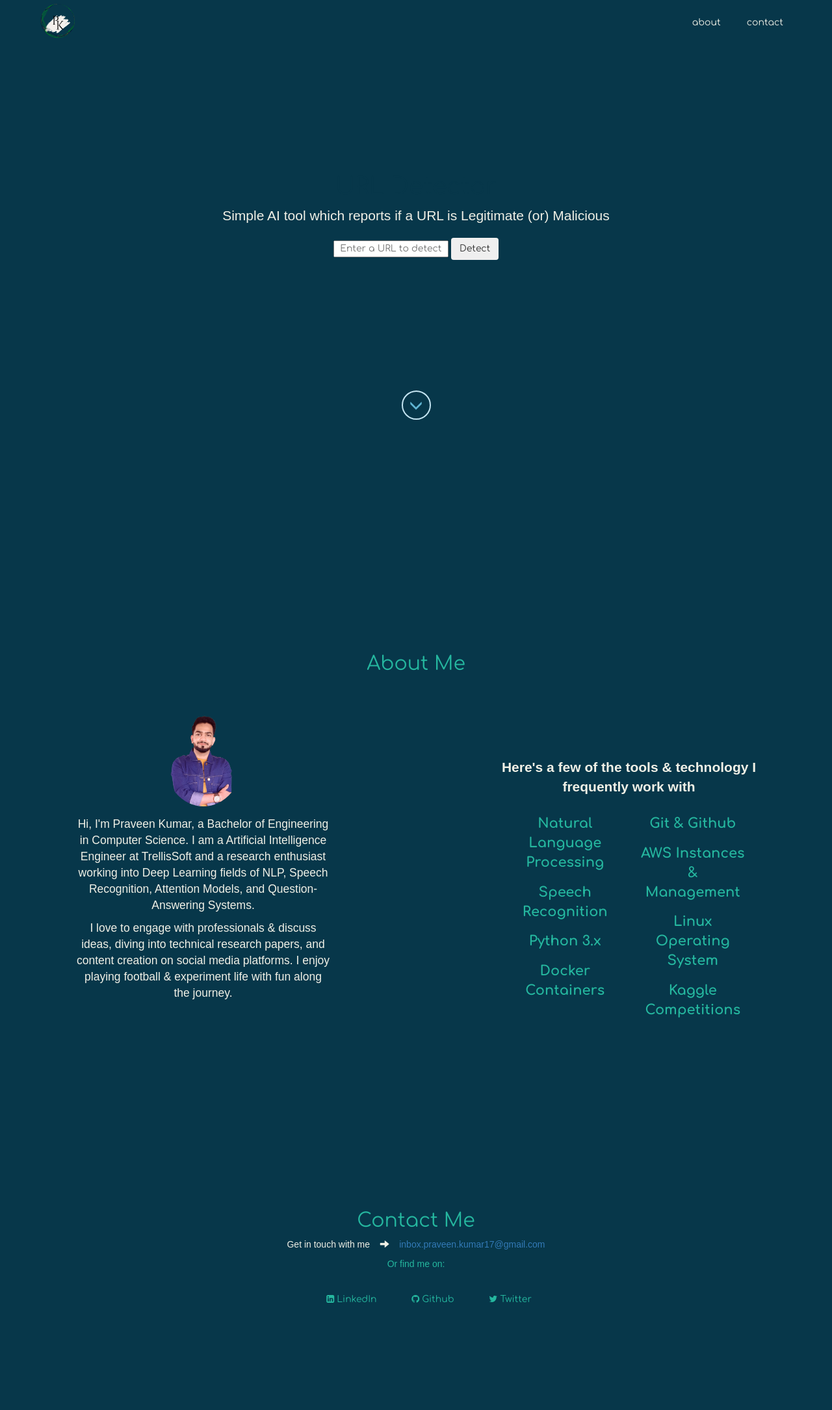
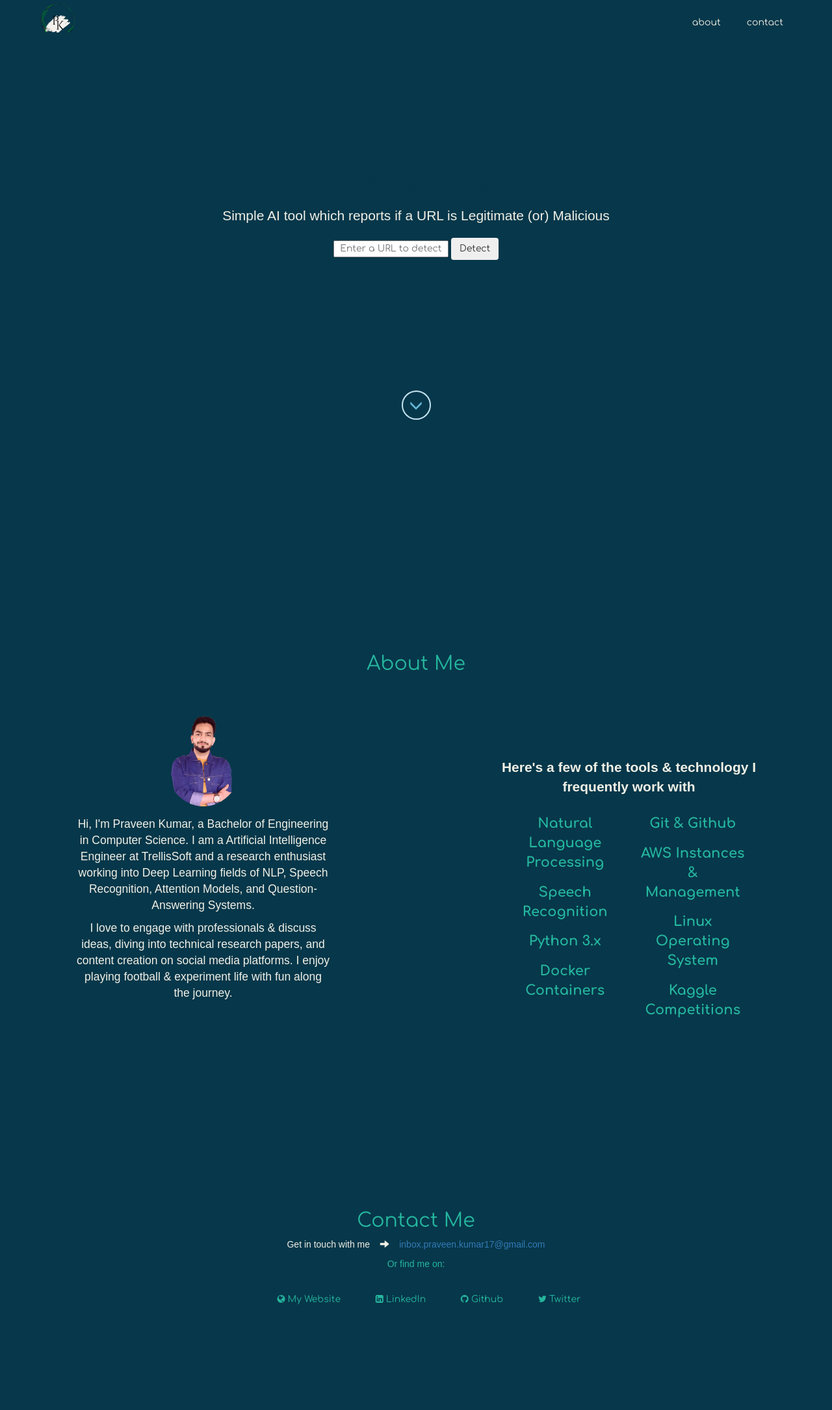
Before and after one commit to inboxpraveen/url-detector, a Flask app: page / in a window 1280 px wide. Shown: the whole page at 65% size. Run offline with Flask 2, Linux system fonts and the light colour scheme; some libraries are stand-ins or nearby versions; some web fonts are replaced.

Commit message:
added website

```diff
--- a/hosting/static/css/style.css
+++ b/hosting/static/css/style.css
@@ -43,8 +43,7 @@ body {
   height: 100%;
   font-family: "Comfortaa", Helvetica, Arial, sans-serif;
   background-color: #07374a;
-  /* Margin bottom by footer height */
-  margin-bottom: 60px; }
+  margin: 0 auto;}
 
 h1,
 h2,
@@ -85,6 +84,7 @@ body > .container-fluid {
     line-height: 1;
     font-weight: 600;
     letter-spacing: 1px;
+    overflow-x: hidden;
   }
   .navbar-brand img {
     max-height: 65px;
--- a/hosting/templates/index.html
+++ b/hosting/templates/index.html
@@ -18,7 +18,7 @@
       <div class="container">
         <div class="navbar-header">
           <button type="button" class="navbar-toggle collapsed" data-toggle="collapse" data-target="#navbar" aria-expanded="false" aria-controls="navbar">
-            <span class="sr-only">Toggle navigation</span>
+            <span class="sr-only"></span>
             <span class="icon-bar"></span>
             <span class="icon-bar"></span>
             <span class="icon-bar"></span>
@@ -93,6 +93,7 @@
         <div class="text-center contact-social-icons">
           <p>Or find me on:</p>
           <ul class="centered">
+            <a href="https://inboxpraveen.github.io"><li><i class="fa fa-globe"></i> My Website</li></a>
             <a href="https://www.linkedin.com/in/praveen-kumar-inbox"><li><i class="fa fa-linkedin-square"></i> LinkedIn</li></a>
             <a href="https://github.com/inboxpraveen"><li><i class="fa fa-github"></i> Github</li></a>
             <a href="https://twitter.com/inboxpraveen"><li><i class="fa fa-twitter"></i> Twitter</li></a>
```
Also changed, not shown: 1 other file.
